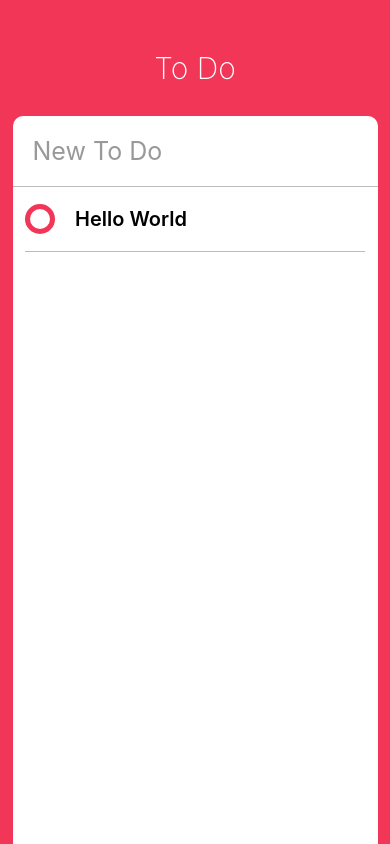
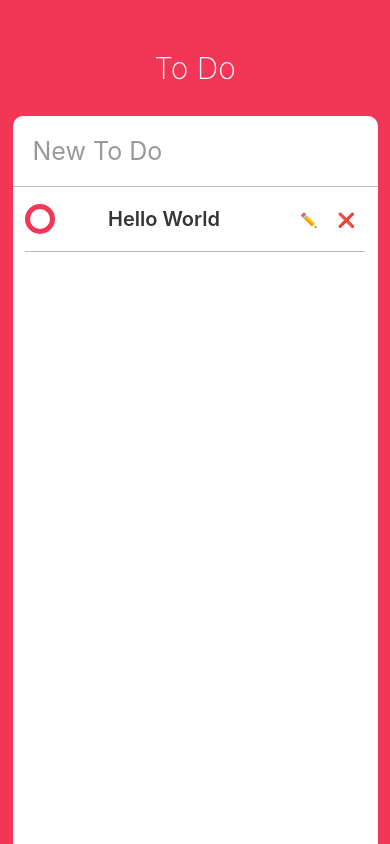
Before and after one commit to ChAePico/ToDoApp, a React Native app: screen / in a window 390 px wide. Built offline with nearby package versions, Linux system fonts and the light colour scheme.

Commit message:
add button

```diff
--- a/ToDo.js
+++ b/ToDo.js
@@ -9,16 +9,44 @@
         isCompleted: false,
     };
     render(){
-        const {isCompleted}=this.state;
+        const {isCompleted, isEditing}=this.state;
         return(
             <View style={styles.container}>
+                <View style={styles.column}>
                     <TouchableOpacity onPress={this._toggleComplete}>
                         <View style={[
                             styles.circle,
                             isCompleted?styles.completedCircle:styles.uncompletedCircle
                         ]} />
                     </TouchableOpacity>
-                <Text style={styles.text}>Hello World</Text>
+                    <Text style={[
+                        styles.text,
+                        isCompleted?styles.completedText:styles.uncompletedText
+                        ]}>Hello World
+                    </Text>
+                </View>
+                {isEditing?(
+                    <View style={styles.action}>
+                        <TouchableOpacity>
+                            <View style={styles.actionContainer}>
+                                <Text style={styles.actionText}>✅</Text>
+                            </View>
+                        </TouchableOpacity>
+                    </View>
+                ):(
+                    <View style={styles.action}>
+                        <TouchableOpacity onPressOut={this._startEditing}>
+                            <View style={styles.actionContainer}>
+                                <Text style={styles.actionText}>✏️</Text>
+                            </View>
+                        </TouchableOpacity>
+                        <TouchableOpacity>
+                            <View style={styles.actionContainer}>
+                                <Text style={styles.actionText}>❌</Text>
+                            </View>
+                        </TouchableOpacity>
+                    </View>
+                )}
             </View>
         );
     };
@@ -29,6 +57,13 @@
             };
         });
     };
+    _startEditing=()=>{
+        this.setState(prevState=>{
+            return{
+                isEditing: true
+            }
+        })
+    };
 }
 
 const styles=StyleSheet.create({
@@ -38,6 +73,7 @@
         borderBottomWidth: StyleSheet.hairlineWidth,
         flexDirection: "row",
         alignItems: "center",
+        justifyContent: "space-between",
     },
     circle: {
         width: 30,
@@ -58,4 +94,24 @@
         fontSize: 20,
         marginVertical: 20,
     },
+    completedText: {
+        color: "#bbb",
+        textDecorationLine: "line-through",
+    },
+    uncompletedText: {
+        color: "#353535",
+    },
+    column: {
+        flexDirection: "row",
+        alignItems: "center",
+        width: width/2,
+        justifyContent: "space-between",
+    },
+    action: {
+        flexDirection: "row",
+    },
+    actionContainer: {
+        marginVertical: 10,
+        marginHorizontal: 10,
+    }
 });
```
Lines whose indentation alone changed are shown as unchanged.
